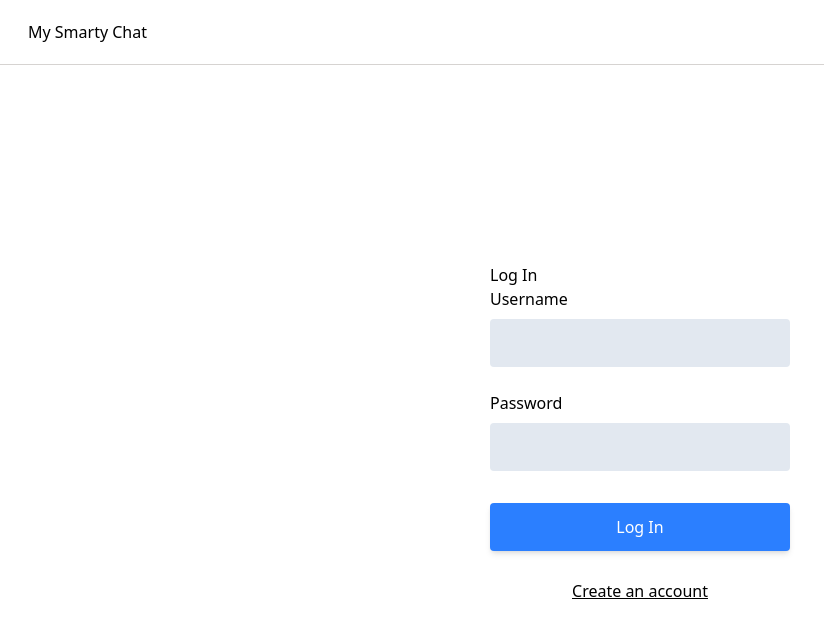
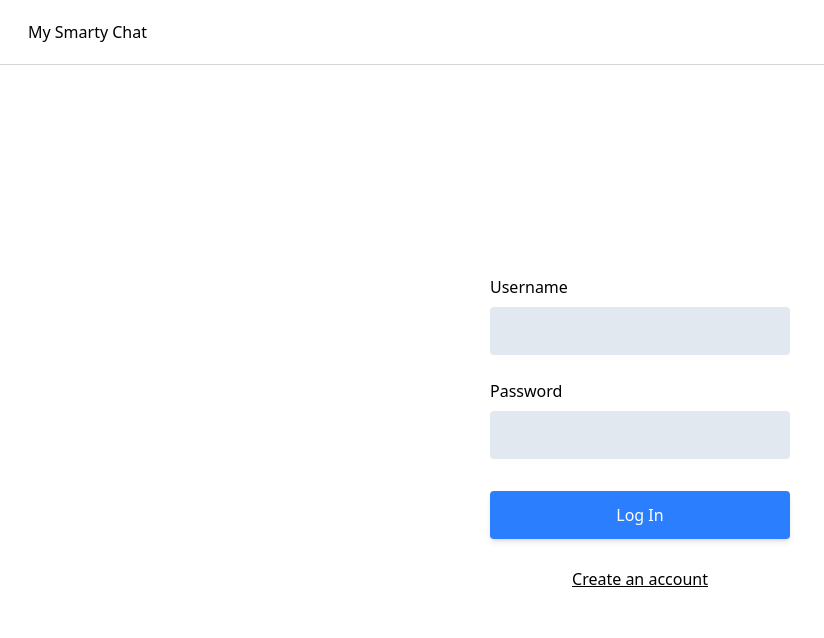
Before and after one commit to jackseabolt/chat-gpt-client, a React (Vite) app: page /login in a window 1280 px wide. Shown: the top 638 px of the page, without its empty margins (0-824 px from the left). Built offline with nearby package versions, Linux system fonts and the light colour scheme.

Commit message:
fixed tests

```diff
--- a/src/components/Login/Login.tsx
+++ b/src/components/Login/Login.tsx
@@ -87,7 +87,6 @@ export function Login() {
   return (
     <main className="bg-white flex items-center justify-center w-full">
       <form className="w-[90%] md:w-[300px]" onSubmit={handleSubmit}>
-        <h1>Log In</h1>
         <Input
           value={values.username}
           onChange={handleSetValue}
```
